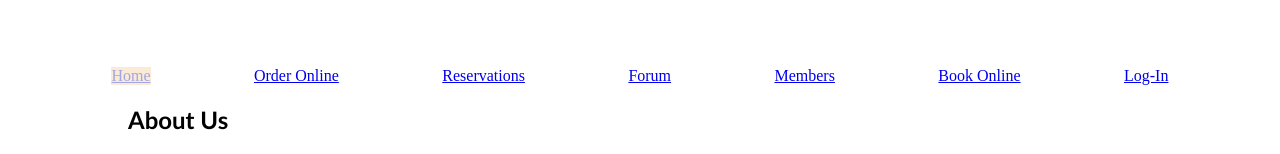
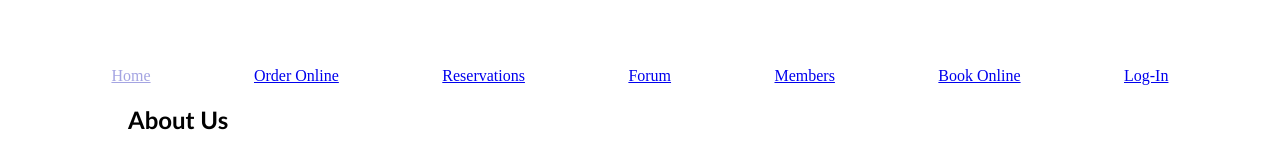
Before and after one commit to TheRealBattles12/reactWaka, a React (Vite) app: page / in a window 1280 px wide. In both pictures the pointer is over the link "Home". Shown: the part 441-595 px from the top of the page. Built offline with nearby package versions, Linux system fonts and the light colour scheme.

Commit message:
Adding Color Change to the Navigation Bar

```diff
--- a/src/comps/Header/Header.css
+++ b/src/comps/Header/Header.css
@@ -1,5 +1,5 @@
 .center a:hover {
-    background-color: antiquewhite;
+    background-color: rgb(255, 255, 255);
     color:rgb(164, 164, 226);
 }
 .center{
```
